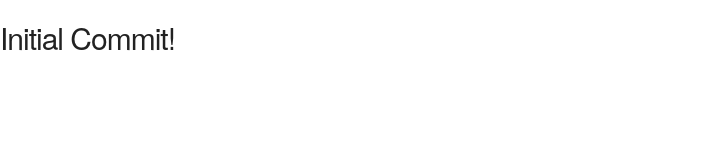
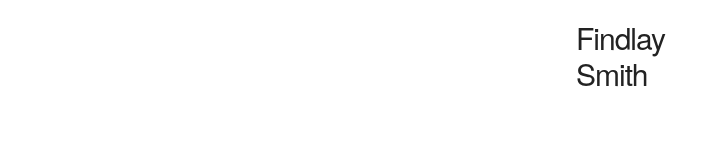
Before and after one commit to findoslice/findoslice.github.io, a plain HTML site: page index.html in a window 1280 px wide. Shown: the whole page, without its empty margins (0-725 px from the left). Drawn offline with Linux system fonts and the light colour scheme.

Commit message:
testing columns

```diff
--- a/index.html
+++ b/index.html
@@ -9,5 +9,7 @@
 	</title>
 </head>
 <body>
-	<h1> Initial Commit! </h1>
+	<div class = "container">
+		<h1 class = "two columns offset-by-five"> Findlay Smith </h1>
+	</div>
 </body>
```
